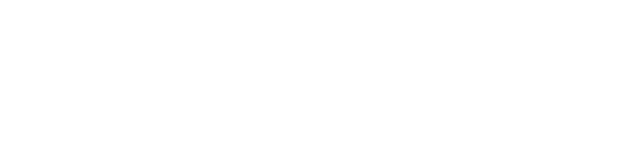
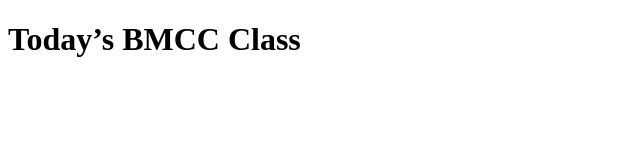
Before and after one commit to roy-vanegas/14-september-2017, a plain HTML site: page index.html in a window 1280 px wide. Shown: the whole page, without its empty margins (0-640 px from the left). Drawn offline with Linux system fonts and the light colour scheme.

Commit message:
Add <h1> element

```diff
--- a/index.html
+++ b/index.html
@@ -9,6 +9,6 @@
    <title>Today’s BMCC Class</title>
 </head>
 <body>
-
+   <h1>Today’s BMCC Class</h1>
 </body>
 </html>
```
